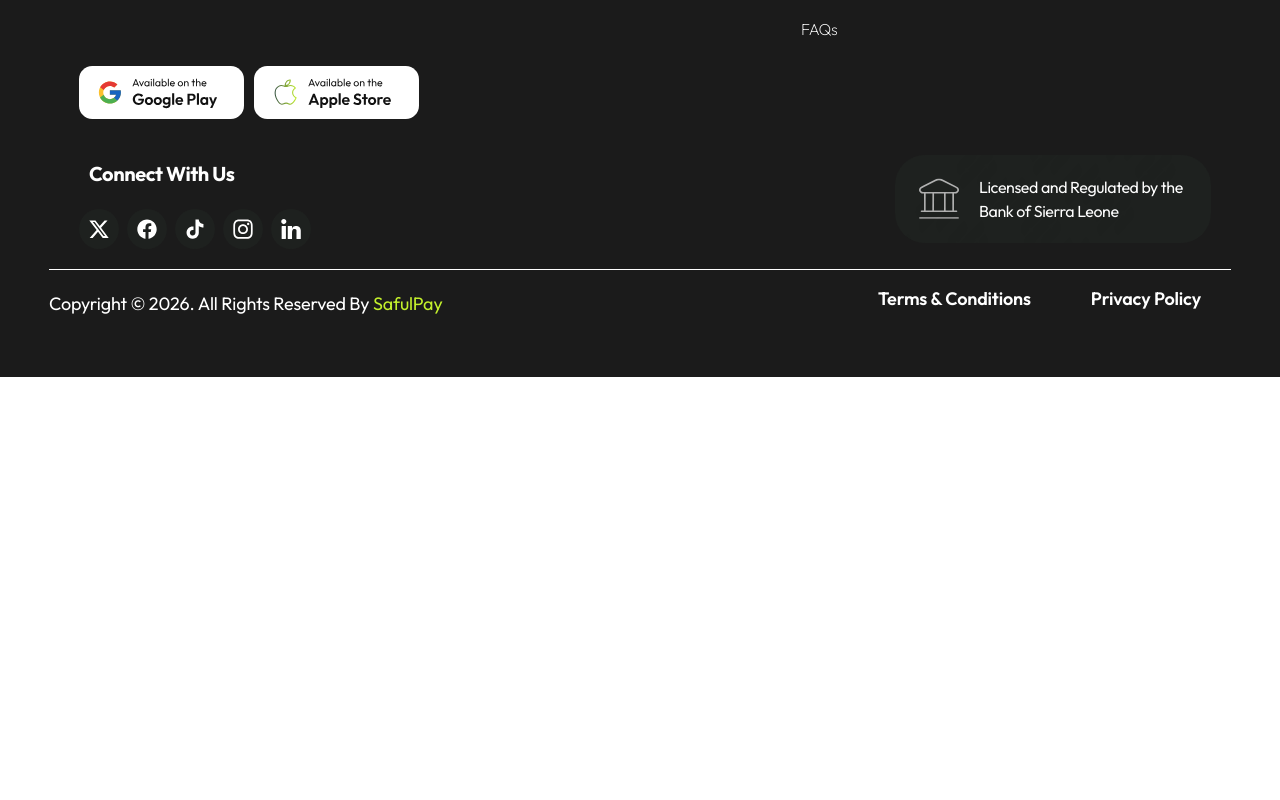
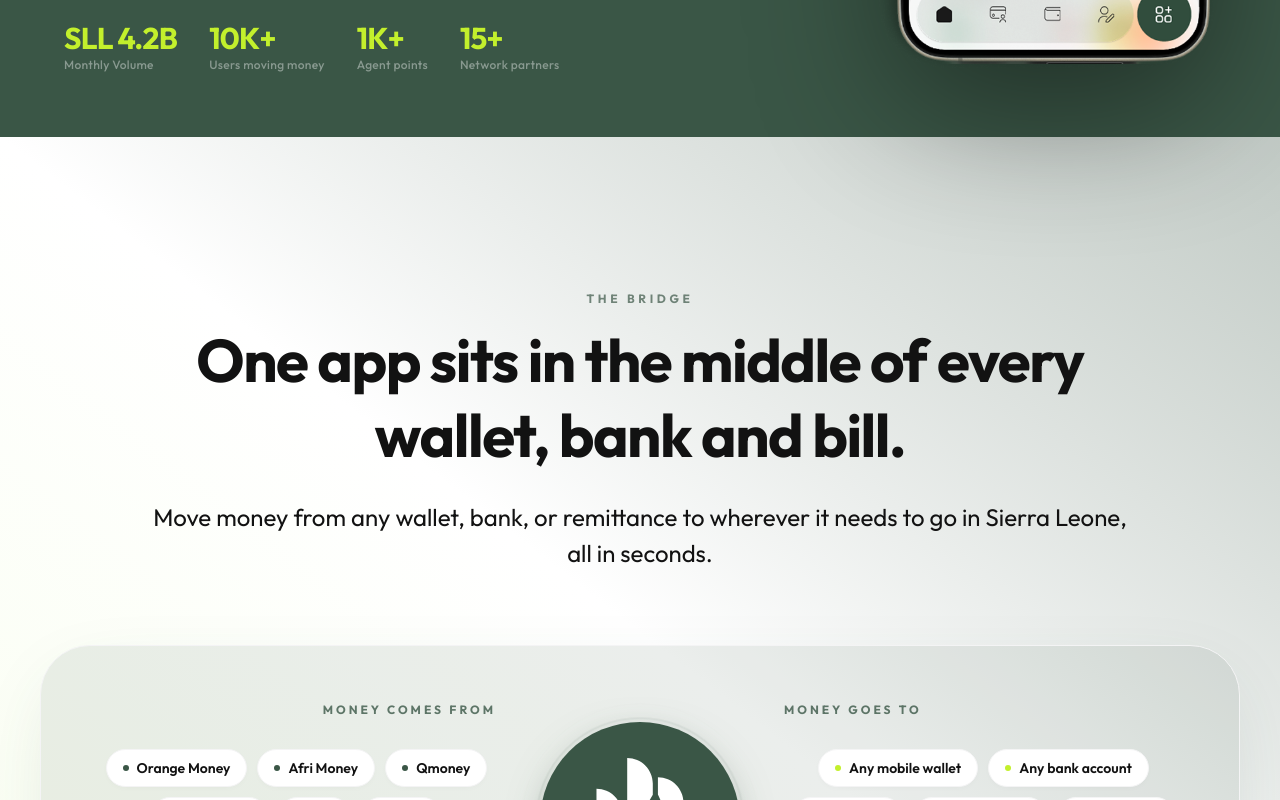
Before and after one commit to TECH-N-GOODWILL-LIMITED/SafulPay-Website-v2, a Next.js app: page /platform in a window 1280 px wide. Shown: the part 780-1580 px from the top of the page. Before the commit the page ends 1157 px from the top, so only its background shows below. Built offline with nearby package versions, Linux system fonts and the light colour scheme.

Commit message:
refactor(pages): update platform page imports

```diff
--- a/src/app/(app)/platform/page.tsx
+++ b/src/app/(app)/platform/page.tsx
@@ -1,11 +1,12 @@
 import type { Metadata } from "next";
-import JsonLd from "@/components/JsonLd";
+import JsonLd from "@/components/shared/JsonLd";
 import { companyData } from "@/data/companyData";
-import PlatformHero from "@/components/sections/platform/PlatformHero";
-import AgencySection from "@/components/sections/platform/AgencySection";
-import MerchantSection from "@/components/sections/platform/MerchantSection";
-import DeveloperSection from "@/components/sections/platform/DeveloperSection";
-import PlatformCTA from "@/components/sections/platform/PlatformCTA";
+import PlatformHero from "@/app/(app)/platform/_components/PlatformHero";
+import BridgeSection from "@/components/shared/BridgeSection";
+import AgencySection from "@/app/(app)/platform/_components/AgencySection";
+import MerchantSection from "@/app/(app)/platform/_components/MerchantSection";
+import DeveloperSection from "@/app/(app)/platform/_components/DeveloperSection";
+import PlatformCTA from "@/app/(app)/platform/_components/PlatformCTA";
 
 const { company, seo } = companyData;
 
@@ -62,6 +63,9 @@ export default function PlatformPage() {
         <div className="w-full bg-primary-color">
           <PlatformHero />
         </div>
+        <div className="w-full bg-linear-to-bl from-primary-shade-30 via-background to-secondary-color/10 py-30 pt-36">
+          <BridgeSection />
+        </div>
         <AgencySection />
         <div className="w-full bg-zinc-50">
           <MerchantSection />
```
